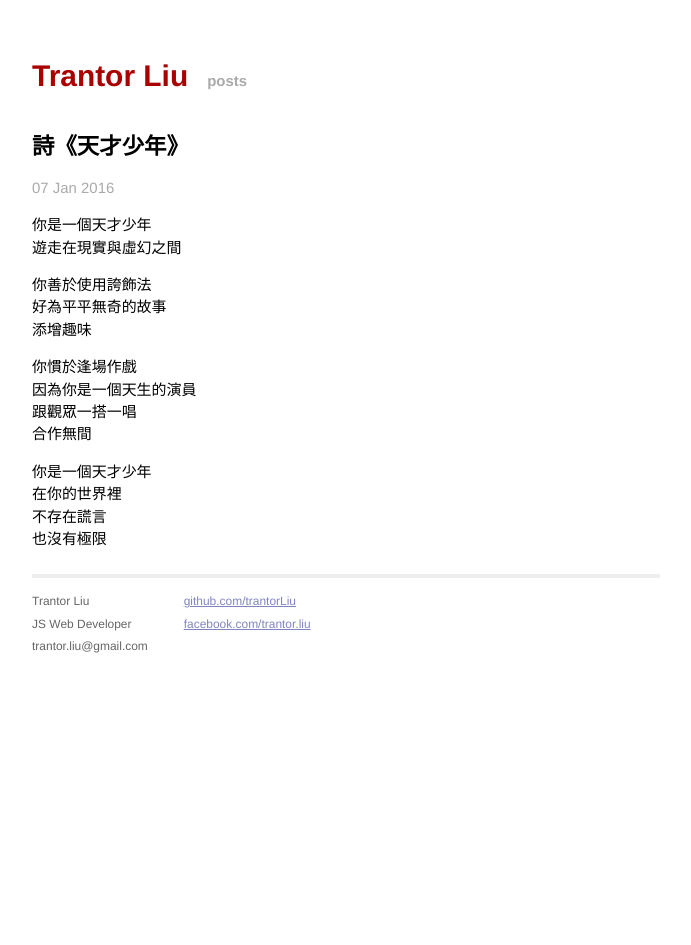
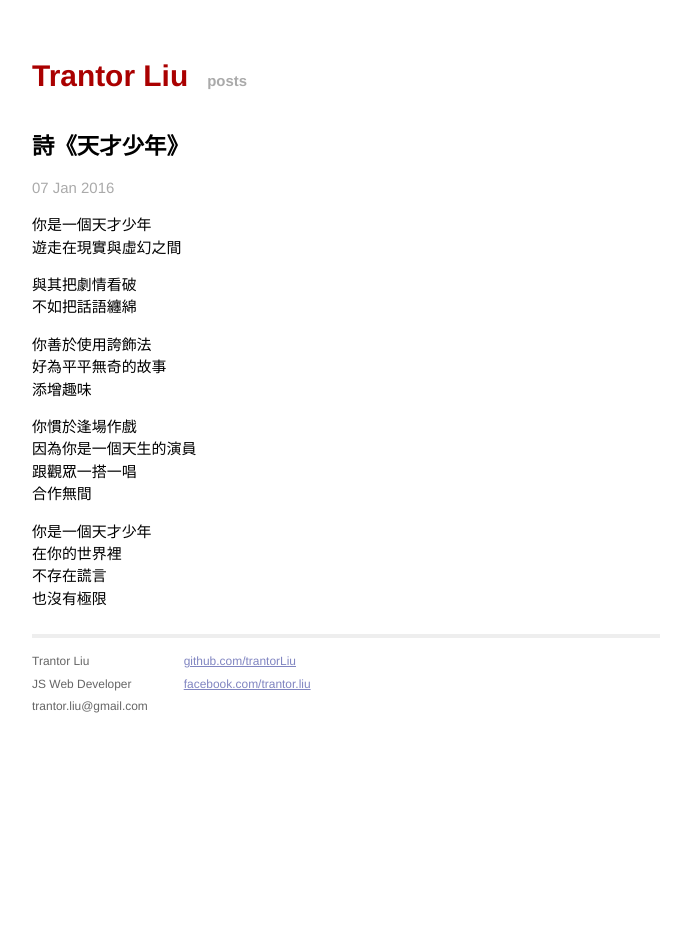
Before and after one commit to trantorLiu/trantorliu.github.io, a Jekyll site: the page built from _posts/2016-01-07-詩《天才少年》.markdown, in a window 1280 px wide. Shown: the whole page, without its empty margins (294-985 px from the left). Built offline with Jekyll 4.4.1, drawn with Linux system fonts in a browser that asks for light colours.

Commit message:
Update 2016-01-07-詩《天才少年》.markdown

```diff
--- a/_posts/2016-01-07-詩《天才少年》.markdown
+++ b/_posts/2016-01-07-詩《天才少年》.markdown
@@ -7,6 +7,9 @@ categories: posts
 
 你是一個天才少年
 遊走在現實與虛幻之間
+
+與其把劇情看破
+不如把話語纏綿
 
 你善於使用誇飾法
 好為平平無奇的故事
```
